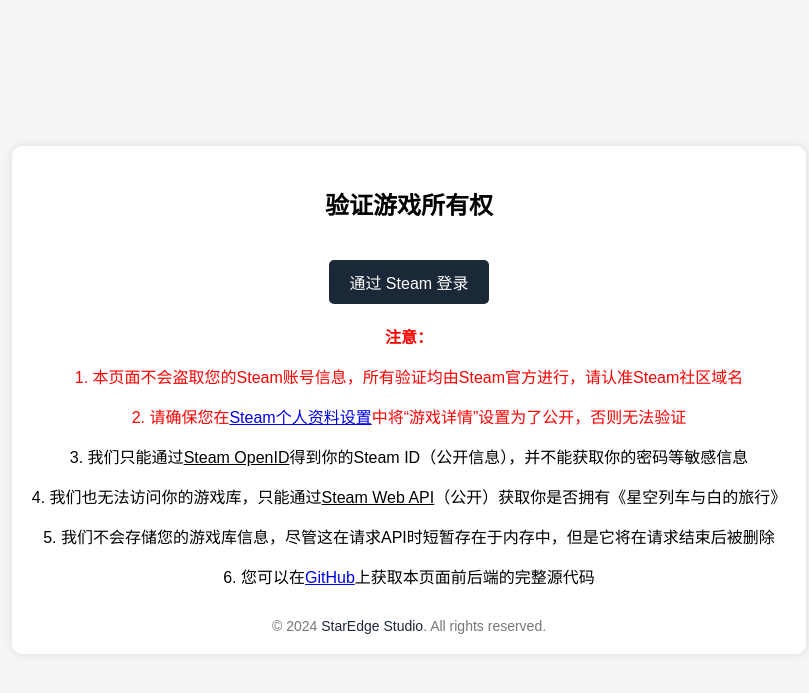
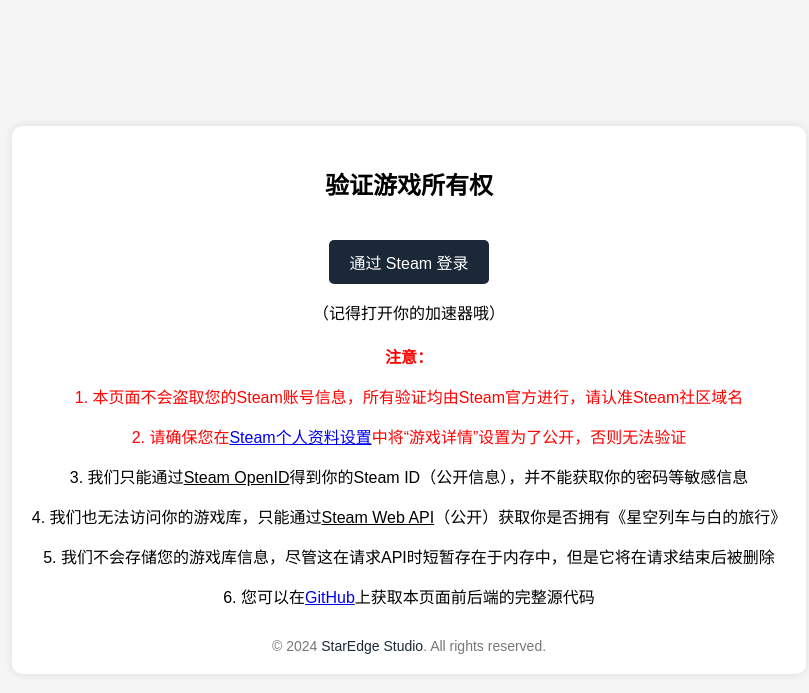
Before and after one commit to StarEdge-Studio/hoshitetsu-verify-web, a Flask app: page / in a window 1280 px wide. Shown: the top 693 px of the page, without its empty margins (231-1040 px from the left). Run offline with Flask 3, Linux system fonts and the light colour scheme; parts of the project's set-up code (start-up, migrations or seed data) failed here and were passed over.

Commit message:
feat: add a tip

```diff
--- a/templates/index.html
+++ b/templates/index.html
@@ -63,6 +63,7 @@
     <div class="container">
         <h2>验证游戏所有权</h2>
         <a class="login-button" href="/login">通过 Steam 登录</a>
+        <p>（记得打开你的加速器哦）</p>
         <div class="notice">
             <p style="color: red;"><b>注意：</b></p>
             <p style="color: red;">1. 本页面不会盗取您的Steam账号信息，所有验证均由Steam官方进行，请认准Steam社区域名</p>
```
